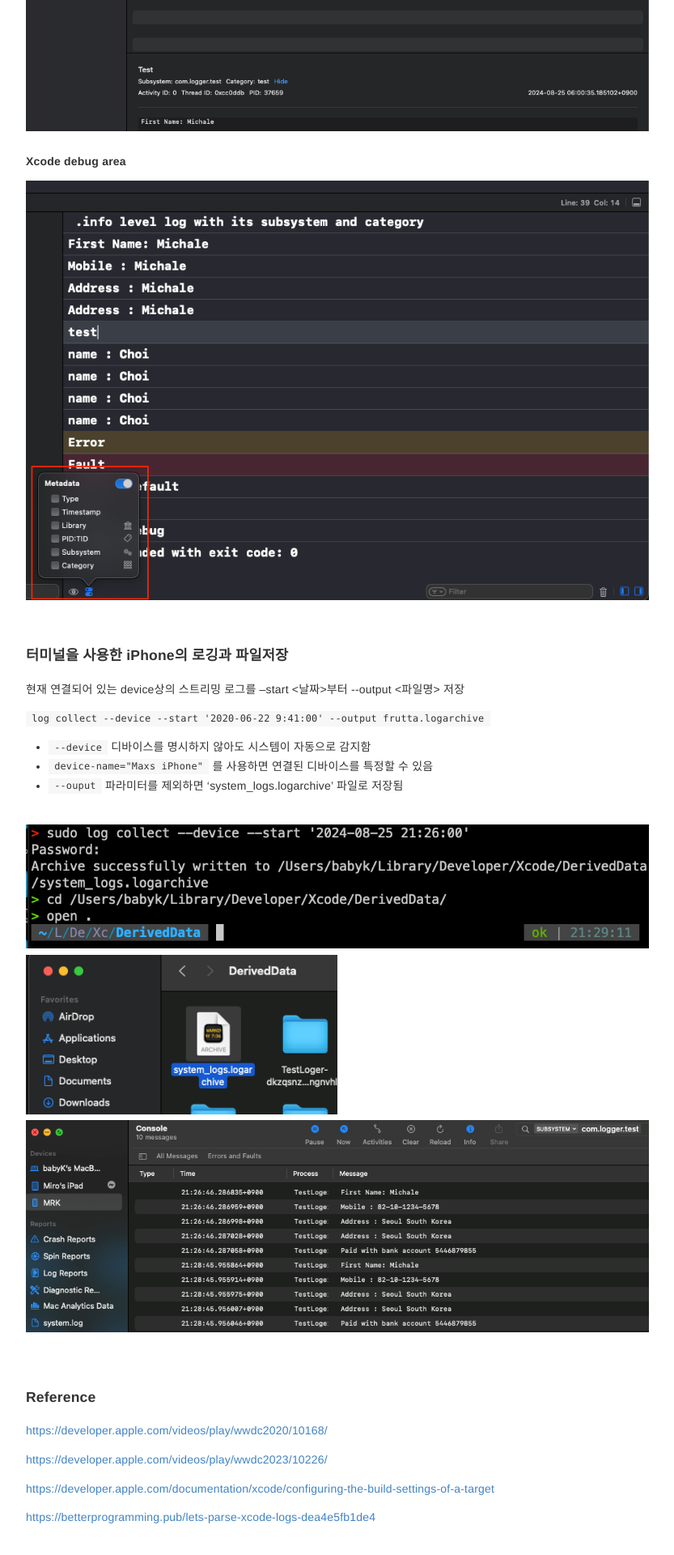
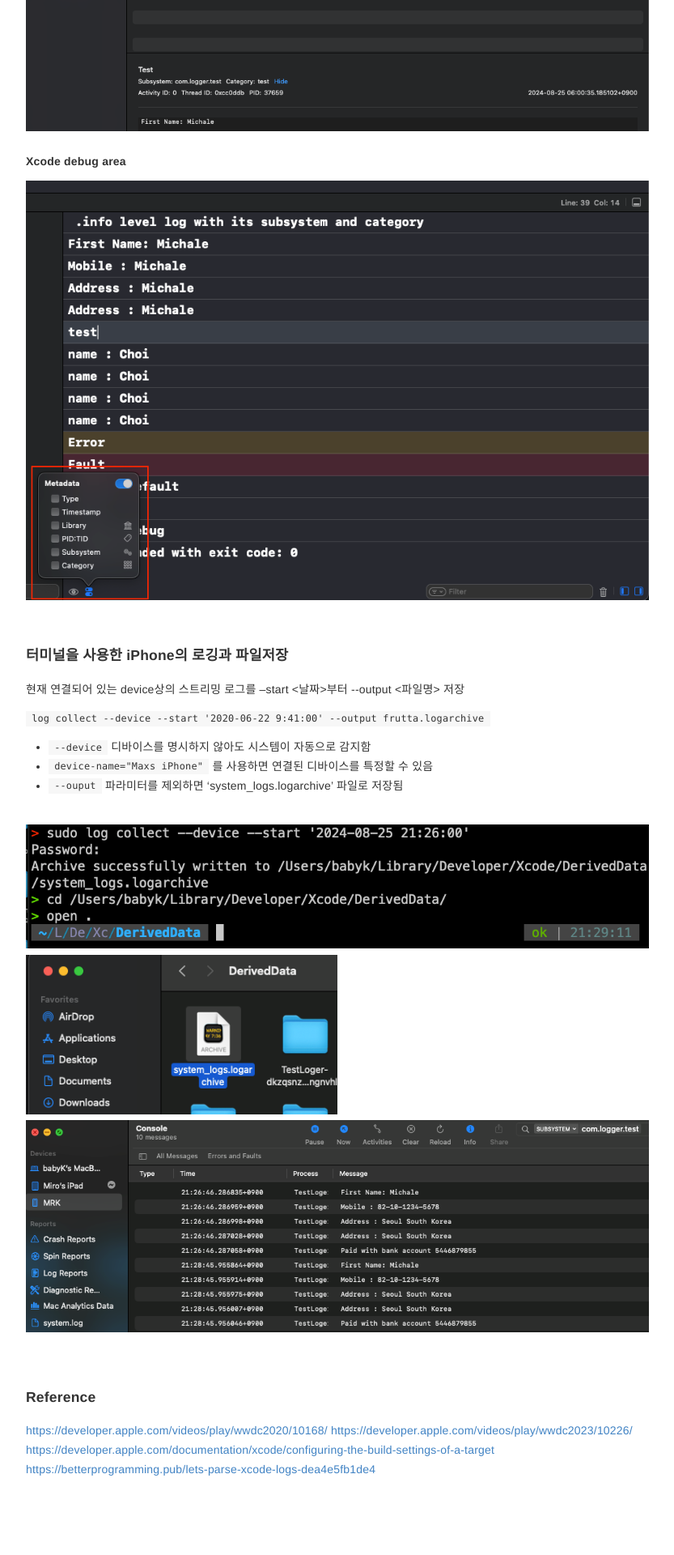
Before and after one commit to nicemiro/nicemiro.github.io, a Jekyll site: the page built from _posts/ios/2024-08-23-OSLog.md, in a window 1280 px wide. Shown: the part 2931-4851 px from the top of the page at 81% size, without its empty margins (223-1056 px from the left). Built offline with Jekyll 4.4.1, drawn with Linux system fonts in a browser that asks for light colours.

Commit message:
save progress

```diff
--- a/_posts/ios/2024-08-23-OSLog.md
+++ b/_posts/ios/2024-08-23-OSLog.md
@@ -126,17 +126,12 @@
 <br>
 <img src="/img/ios/2024-08-23-OSLog_5.png" style="width:100%">
 
-<!-- #Logger 사용시 Xcode 에서 릴리즈시 빌드 제외하는 방법 -->
-
+<!-- #TODO Logger 사용시 Xcode 에서 릴리 빌드 제외하는 방법 -->
 <br>
-
-
 
 #### Reference
 <a href="https://developer.apple.com/videos/play/wwdc2020/10168/" target="_blank">https://developer.apple.com/videos/play/wwdc2020/10168/</a>
-
 <a href="https://developer.apple.com/videos/play/wwdc2023/10226/" target="_blank">https://developer.apple.com/videos/play/wwdc2023/10226/</a>
-
 <a href="https://developer.apple.com/documentation/xcode/configuring-the-build-settings-of-a-target" target="_blank">https://developer.apple.com/documentation/xcode/configuring-the-build-settings-of-a-target</a>
-
 <a href="https://betterprogramming.pub/lets-parse-xcode-logs-dea4e5fb1de4" target="_blank">https://betterprogramming.pub/lets-parse-xcode-logs-dea4e5fb1de4</a>
+<br>
```
